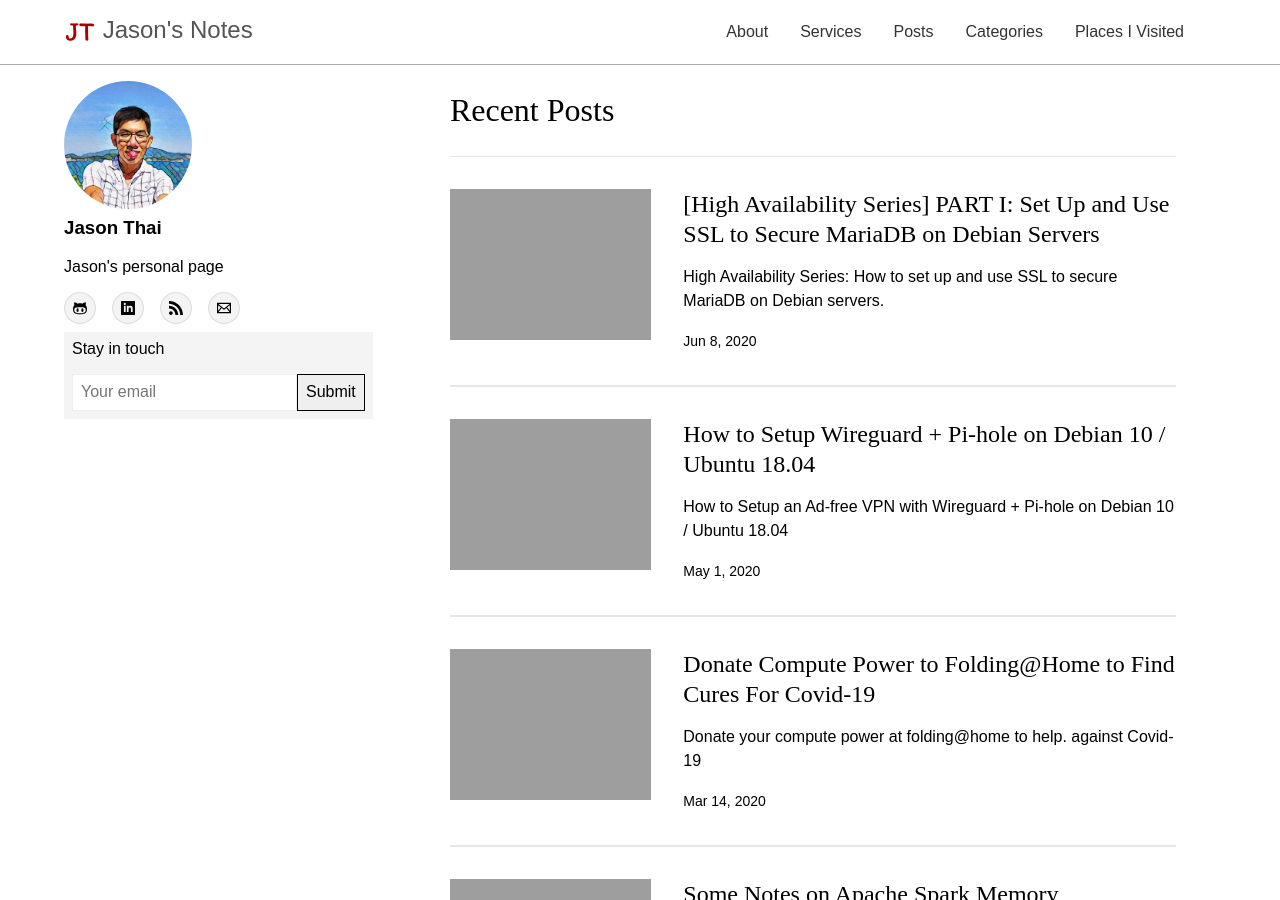
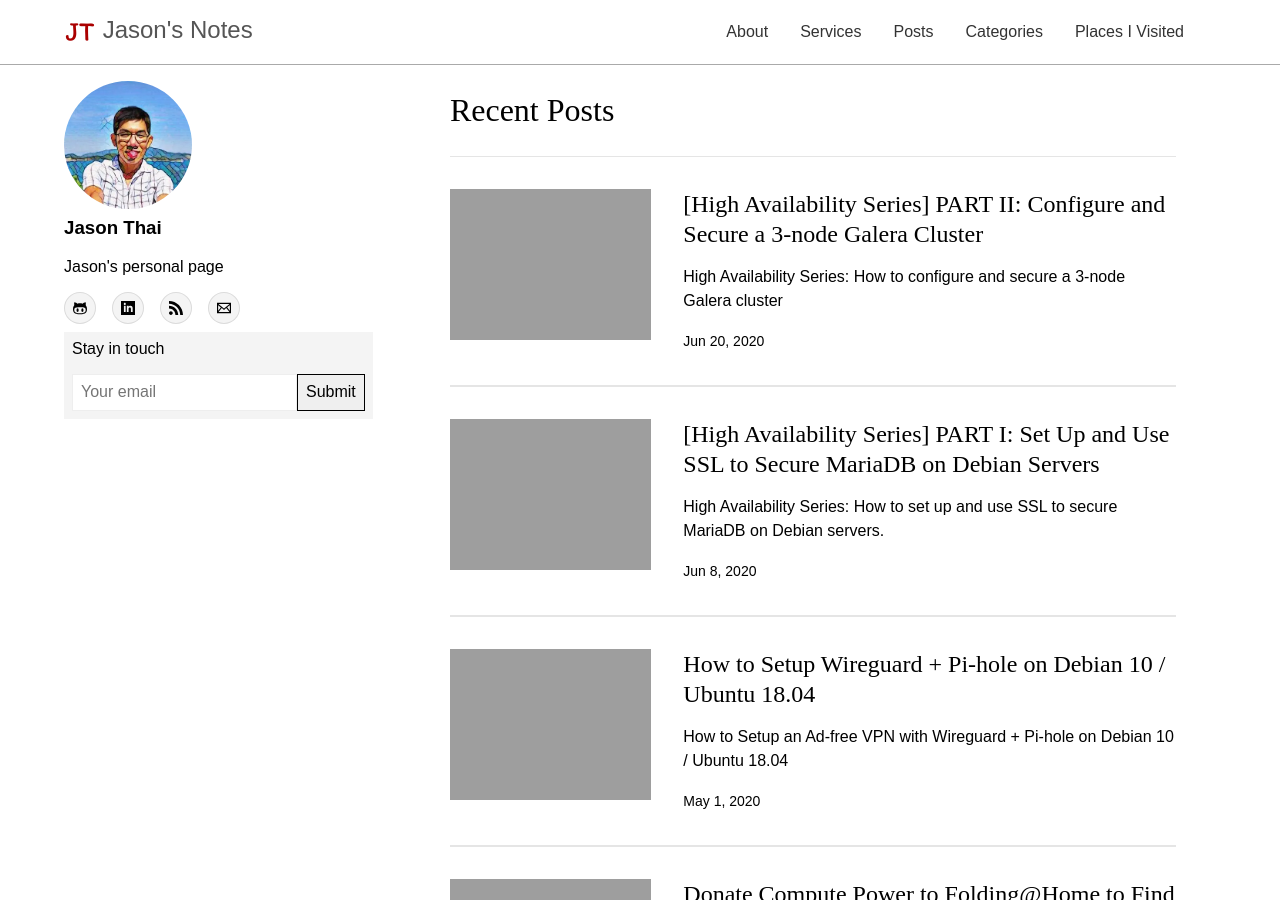
Before and after one commit to jasontthai/jasonthai.me, a Jekyll site: the page built from index.html, in a window 1280 px wide and 900 px high. Built offline with Jekyll 4.4.1, drawn with Linux system fonts in a browser that asks for light colours; the list of posts is cut into pages by our own code; comment, search, counter and statistics services are not loaded; some of the changed lines change nothing that is shown; some of the changed text lies outside the part shown.

Commit message:
create _posts/2020-06-08-high-availability-series-part-i-set-up-and-secure-mariadb-on-debian-servers.md

````diff
--- a/_posts/2020-06-08-high-availability-series-part-i-set-up-and-secure-mariadb-on-debian-servers.md
+++ b/_posts/2020-06-08-high-availability-series-part-i-set-up-and-secure-mariadb-on-debian-servers.md
@@ -402,3 +402,5 @@
 [https://mariadb.com/kb/en/secure-connections-overview](https://mariadb.com/kb/en/secure-connections-overview)
 
 [https://mariadb.com/kb/en/securing-connections-for-client-and-server](https://mariadb.com/kb/en/securing-connections-for-client-and-server)
+
+[[High Availability Series] PART II: Configure and Secure a 3-node Galera Cluster]({{ site.url }}{% post_url 2020-06-20-high-availability-series-part-ii-configure-and-secure-a-3-node-galera-cluster %})
--- /dev/null
+++ b/_posts/2020-06-20-high-availability-series-part-ii-configure-and-secure-a-3-node-galera-cluster.md
@@ -0,0 +1,271 @@
+---
+title: "[High Availability Series] PART II: Configure and Secure a 3-node Galera Cluster"
+description: 'High Availability Series: How to configure and secure a 3-node Galera
+  cluster'
+category: tech
+toc: true
+image: "/assets/img/galera_small.png"
+---
+
+# Introduction
+Second part of the series covers how to set up and secure a multi master Galera cluster consisting of 3 mariadb servers. A multi master cluster allow reads and writes from any of the nodes. Changes are replicated synchronously to the other nodes.
+
+We will go over how to set it up and secure the communication between the three nodes. There are 3 different vectors that we can secure through SSL: traffic between the database server and client, replication traffic within Galera Cluster, and the State Snapshot Transfer (SST). We will go over all three.
+
+# Initial Configuration:
+On every node of the cluster, add the following lines in `/etc/hosts`:
+```sh
+IP-of-node1 galera-01
+IP-of-node2 galera-02
+IP-of-node3 galera-03
+```
+
+Optional: Setting up the firewall to only allow cluster traffic communication between the three nodes with ufw.
+Galera requires a number of ports for connectivity between its nodes. Below is the list:
+```
+3306 is the default port for MySQL client connections and State Snapshot Transfer using mysqldump for backups.
+4567 is reserved for Galera Cluster replication traffic. Multicast replication uses both TCP and UDP transport on this port.
+4568 is the port for Incremental State Transfer.
+4444 is used for all other State Snapshot Transfer.
+```
+Example of ufw configuration on node1:
+```sh
+$galera-01 sudo ufw allow from IP-of-node2 to any port 3306 proto tcp
+$galera-01 sudo ufw allow from IP-of-node2 to any port 4444 proto tcp
+$galera-01 sudo ufw allow from IP-of-node2 to any port 4567 proto tcp
+$galera-01 sudo ufw allow from IP-of-node2 to any port 4568 proto tcp
+$galera-01 sudo ufw allow from IP-of-node2 to any port 4567 proto udp
+
+$galera-01 sudo ufw allow from IP-of-node3 to any port 3306 proto tcp
+$galera-01 sudo ufw allow from IP-of-node3 to any port 4444 proto tcp
+$galera-01 sudo ufw allow from IP-of-node3 to any port 4567 proto tcp
+$galera-01 sudo ufw allow from IP-of-node3 to any port 4568 proto tcp
+$galera-01 sudo ufw allow from IP-of-node3 to any port 4567 proto udp
+
+$galera-01 sudo ufw reload
+```
+# Configure the first node:
+Following the the first part of the series, we have covered securing the traffic between the server and the client. Now we are ready to initialize the first node of the cluster.
+
+Create `/etc/mysql/mariadb.conf.d/galera.cnf` and add the following lines:
+```sh
+[mysqld]
+binlog_format=ROW
+default-storage-engine=innodb
+innodb_autoinc_lock_mode=2
+bind-address=0.0.0.0
+
+# Galera Provider Configuration
+wsrep_on=ON
+wsrep_provider=/usr/lib/galera/libgalera_smm.so
+# Configuration to secure traffic replication
+wsrep_provider_options="socket.ssl_key=/etc/mysql/certs/server-key.pem;socket.ssl_cert=/etc/mysql/certs/server-cert.pem;socket.ssl_ca=/etc/mysql/certs/ca-cert.pem"
+
+# Galera Cluster Configuration
+wsrep_cluster_name="galera_cluster"
+wsrep_cluster_address="gcomm://galera-01,galera-02,galera-03"
+
+# Galera Synchronization Configuration
+wsrep_sst_auth=xtra:replace-your-verify-secure-replication-password-here
+wsrep_sst_method=mariabackup
+
+# Galera Node Configuration
+wsrep_node_address=galera-01
+wsrep_node_name=galera-db-01
+
+# Configuration to secure the SST connection
+[sst]
+encrypt=3
+tcert=/etc/mysql/certs/server-cert.pem
+tkey=/etc/mysql/certs/server-key.pem
+```
+
+Inititialize Galera cluster:
+```sh
+$galera-01 sudo systemctl stop mariadb
+$galera-01 sudo galera_new_cluster
+$galera-01 sudo systemctl status mariadb
+```
+
+# Configure the second node:
+Following part I of the series, we have created all the necessary certs in node 1 of the cluster. We do not have to create the certs again, simply copy the certs from the first node to the second node and place them in `/etc/mysql/certs`
+
+Create `/etc/mysql/mariadb.conf.d/galera.cnf` and add the following lines:
+```sh
+[mysqld]
+binlog_format=ROW
+default-storage-engine=innodb
+innodb_autoinc_lock_mode=2
+bind-address=0.0.0.0
+
+# Galera Provider Configuration
+wsrep_on=ON
+wsrep_provider=/usr/lib/galera/libgalera_smm.so
+# Configuration to secure traffic replication
+wsrep_provider_options="socket.ssl_key=/etc/mysql/certs/server-key.pem;socket.ssl_cert=/etc/mysql/certs/server-cert.pem;socket.ssl_ca=/etc/mysql/certs/ca-cert.pem"
+
+# Galera Cluster Configuration
+wsrep_cluster_name="galera_cluster"
+wsrep_cluster_address="gcomm://galera-01,galera-02,galera-03"
+
+# Galera Synchronization Configuration
+wsrep_sst_auth=xtra:replace-your-verify-secure-replication-password-here
+wsrep_sst_method=mariabackup
+
+# Galera Node Configuration
+wsrep_node_address=galera-02
+wsrep_node_name=galera-db-02
+
+# Configuration to secure the SST connection
+[sst]
+encrypt=3
+tcert=/etc/mysql/certs/server-cert.pem
+tkey=/etc/mysql/certs/server-key.pem
+```
+
+Restart Mariadb
+```sh
+$galera-02 sudo systemctl restart mariadb
+```
+# Configure the third node:
+Again copy the certs from the first node to the third node and place them in `/etc/mysql/certs`
+
+Create `/etc/mysql/mariadb.conf.d/galera.cnf` and add the following lines:
+```sh
+[mysqld]
+binlog_format=ROW
+default-storage-engine=innodb
+innodb_autoinc_lock_mode=2
+bind-address=0.0.0.0
+
+# Galera Provider Configuration
+wsrep_on=ON
+wsrep_provider=/usr/lib/galera/libgalera_smm.so
+# Configuration to secure traffic replication
+wsrep_provider_options="socket.ssl_key=/etc/mysql/certs/server-key.pem;socket.ssl_cert=/etc/mysql/certs/server-cert.pem;socket.ssl_ca=/etc/mysql/certs/ca-cert.pem"
+
+# Galera Cluster Configuration
+wsrep_cluster_name="galera_cluster"
+wsrep_cluster_address="gcomm://galera-01,galera-02,galera-03"
+
+# Galera Synchronization Configuration
+wsrep_sst_auth=xtra:replace-your-verify-secure-replication-password-here
+wsrep_sst_method=mariabackup
+
+# Galera Node Configuration
+wsrep_node_address=galera-03
+wsrep_node_name=galera-db-03
+
+# Configuration to secure the SST connection
+[sst]
+encrypt=3
+tcert=/etc/mysql/certs/server-cert.pem
+tkey=/etc/mysql/certs/server-key.pem
+```
+
+Restart Mariadb
+```sh
+$galera-03 sudo systemctl restart mariadb
+```
+
+# Verify MariaDB Galera Cluster Settings
+Login to MySQL console from a node in the cluster as root user.
+
+```sh
+Welcome to the MariaDB monitor.  Commands end with ; or \g.
+Your MariaDB connection id is 122994
+Server version: 10.4.13-MariaDB-1:10.4.13+maria~buster mariadb.org binary distribution
+
+Copyright (c) 2000, 2018, Oracle, MariaDB Corporation Ab and others.
+
+Type 'help;' or '\h' for help. Type '\c' to clear the current input statement.
+
+MariaDB [(none)]>
+```
+
+Check the cluster size:
+```sh
+MariaDB [(none)]> SHOW STATUS LIKE 'wsrep_cluster_size';
++--------------------+-------+
+| Variable_name      | Value |
++--------------------+-------+
+| wsrep_cluster_size | 3     |
++--------------------+-------+
+1 row in set (0.001 sec)
+```
+
+To view all status related to cluster:
+```sh
+MariaDB [(none)]> SHOW GLOBAL STATUS LIKE 'wsrep_%';
+```
+# Verify Cluster Replication
+On node1:
+```sh
+$galera-01 sudo mysql
+Welcome to the MariaDB monitor.  Commands end with ; or \g.
+Your MariaDB connection id is 118912
+Server version: 10.4.13-MariaDB-1:10.4.13+maria~buster mariadb.org binary distribution
+
+Copyright (c) 2000, 2018, Oracle, MariaDB Corporation Ab and others.
+
+Type 'help;' or '\h' for help. Type '\c' to clear the current input statement.
+
+MariaDB [(none)]> create database test1;
+Query OK, 1 row affected (0.033 sec)
+
+MariaDB [(none)]> show databases;
++--------------------+
+| Database           |
++--------------------+
+| information_schema |
+| mysql              |
+| performance_schema |
+| test1              |
++--------------------+
+4 rows in set (0.410 sec)
+```
+
+On node 2 or 3:
+```sh
+$galera-03 sudo mysql
+Welcome to the MariaDB monitor.  Commands end with ; or \g.
+Your MariaDB connection id is 124058
+Server version: 10.4.13-MariaDB-1:10.4.13+maria~buster mariadb.org binary distribution
+
+Copyright (c) 2000, 2018, Oracle, MariaDB Corporation Ab and others.
+
+Type 'help;' or '\h' for help. Type '\c' to clear the current input statement.
+
+MariaDB [(none)]> show databases;
++--------------------+
+| Database           |
++--------------------+
+| information_schema |
+| mysql              |
+| performance_schema |
+| test1              |
++--------------------+
+4 rows in set (0.954 sec)
+```
+# Verify Secure Connection Between Nodes
+Check mysql logs to see connection is indeed through SSL:
+```sh
+$galera-01 sudo cat /var/log/mysql/error.log | grep ssl
+2020-06-20 11:24:04 0 [Note] WSREP: initializing ssl context
+2020-06-20 11:24:04 0 [Note] WSREP: (38f78cdc-ac66, 'ssl://0.0.0.0:4567') listening at ssl://0.0.0.0:4567
+2020-06-20 11:24:04 0 [Note] WSREP: (38f78cdc-ac66, 'ssl://0.0.0.0:4567') multicast: , ttl: 1
+2020-06-20 11:24:04 0 [Note] WSREP: SSL handshake successful, remote endpoint ssl://XXX:4567 local endpoint ssl://XXX:46756 cipher: TLS_AES_256_GCM_SHA384 compression: none
+2020-06-20 11:24:04 0 [Note] WSREP: SSL handshake successful, remote endpoint ssl://XXX:4567 local endpoint ssl://XXX:57914 cipher: TLS_AES_256_GCM_SHA384 compression: none
+2020-06-20 11:24:04 0 [Note] WSREP: SSL handshake successful, remote endpoint ssl://XXX:4567 local endpoint ssl://XXX:59148 cipher: TLS_AES_256_GCM_SHA384 compression: none
+```
+# Conclusion
+This post guides us how to set up and secure a 3-node Galera cluster. Next post will cover setting up proxy to connect a client to multiple Mariadb nodes securely using stunnel and configure load balancer with HAProxy.
+
+# Resources
+[[High Availability Series] PART I: Set Up and Use SSL to Secure MariaDB on Debian Servers]({{ site.url }}{% post_url 2020-06-08-high-availability-series-part-i-set-up-and-secure-mariadb-on-debian-servers %})
+
+[https://galeracluster.com/library/documentation/ssl-config.html](https://galeracluster.com/library/documentation/ssl-config.html)
+
+[https://galeracluster.com/library/documentation/firewall-settings.html](https://galeracluster.com/library/documentation/firewall-settings.html)
+
+[https://mariadb.com/kb/en/getting-started-with-mariadb-galera-cluster](https://mariadb.com/kb/en/getting-started-with-mariadb-galera-cluster)
````
Also changed, not shown: Gemfile.lock.
